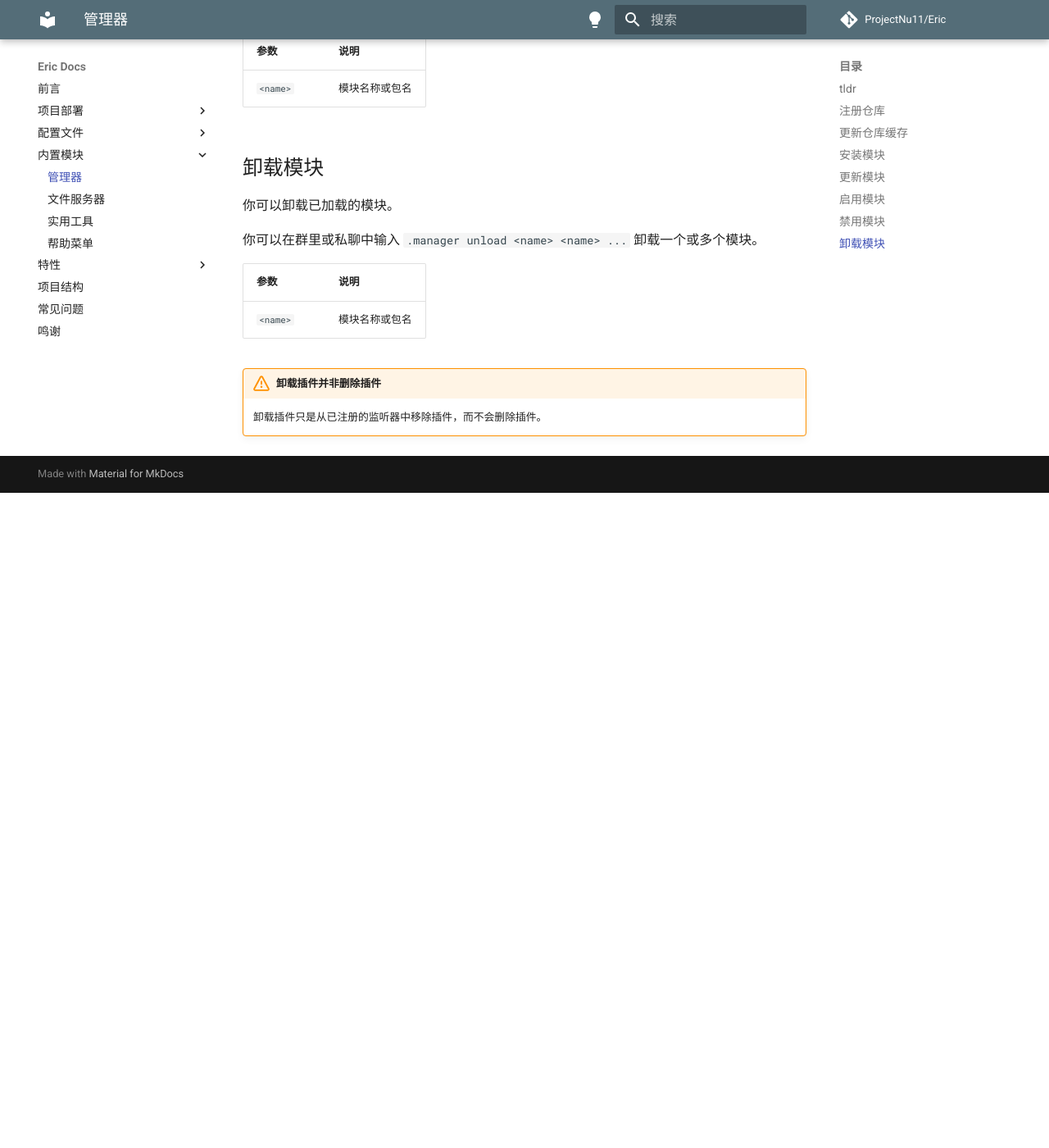
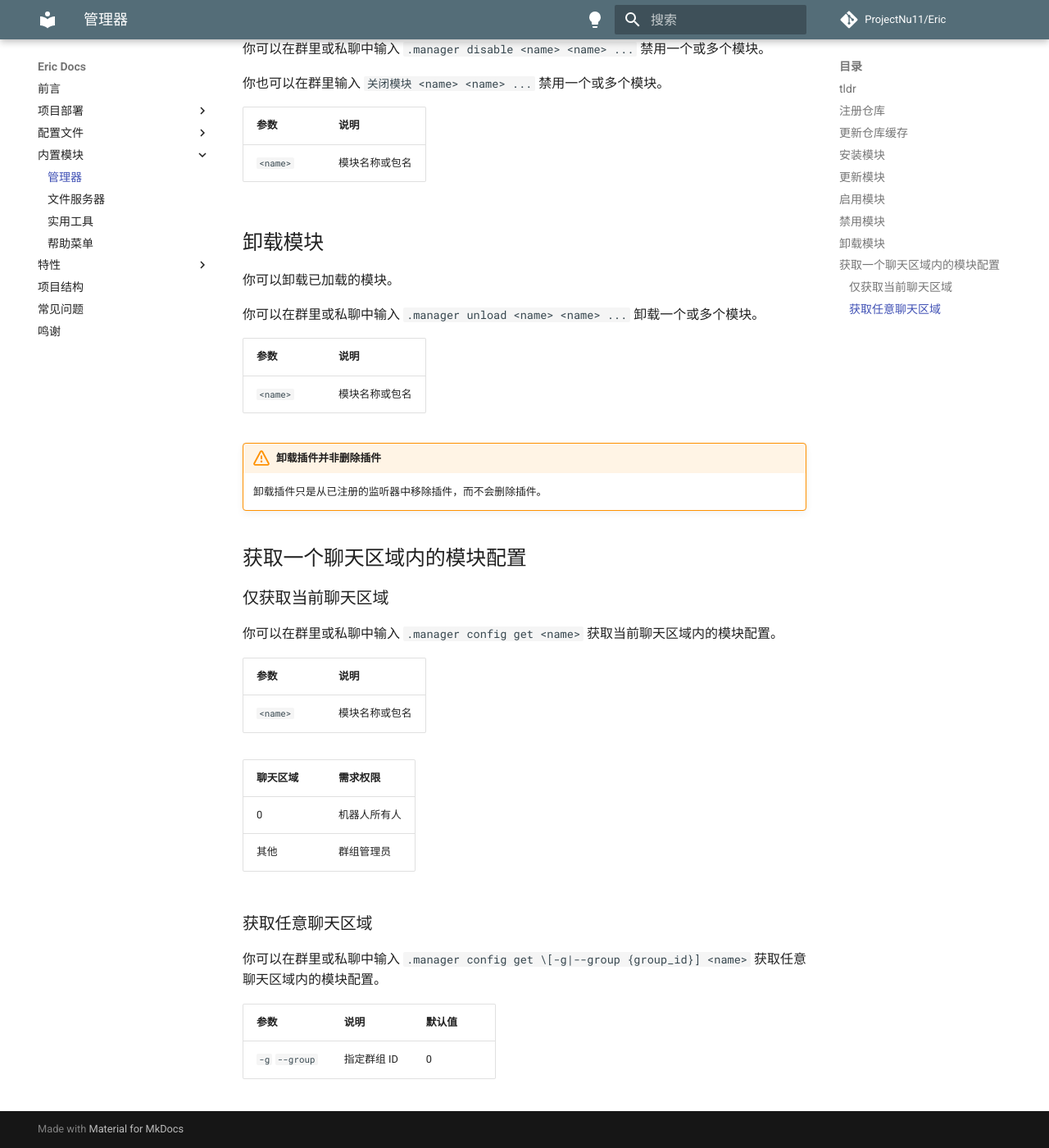
Before and after one commit to ProjectNu11/Eric, an MkDocs documentation site: the page built from docs/module/manager.md, in a window 1280 px wide and 1400 px high, scrolled down 2334 px. Shown: the whole window at 82% size. Built offline with MkDocs 1.6.1 and Material for MkDocs 9.7.7, drawn with Linux system fonts in a browser that asks for light colours; comment, search, counter and statistics services are not loaded; before the commit the page ends 2935 px from its top, so only the background shows below that; some of the changed text lies outside the part shown.

Commit message:
:pencil: Update docs
Signed-off-by: nullqwertyuiop <null@member.fsf.org>

```diff
--- a/docs/module/manager.md
+++ b/docs/module/manager.md
@@ -8,17 +8,19 @@ description: "管理器"
 
 ## tldr
 
-| 命令                                        | 说明                        | 需求最低权限 |
-|:------------------------------------------|:--------------------------|:-------|
-| `.manager register`                       | 注册一个新的 `EricPlugins` 仓库   | 机器人所有人 |
-| `.manager update`                         | 更新已注册的 `EricPlugins` 仓库缓存 | 机器人所有人 |
-| `.manager install [-y] <name> <name> ...` | 安装一个或多个模块                 | 机器人所有人 |
-| `.manager upgrade [-y]`                   | 更新所有模块                    | 机器人所有人 |
-| `.manager enable <name> <name> ...`       | 启用一个或多个模块                 | 群管理员   |
-| `.manager disable <name> <name> ...`      | 禁用一个或多个模块                 | 群管理员   |
-| `.manager unload <name> <name> ...`       | 卸载一个或多个模块                 | 机器人所有人 |
-| `打开模块 <name> <name> ...`                  | 启用一个或多个模块                 | 群管理员   |
-| `关闭模块 <name> <name> ...`                  | 禁用一个或多个模块                 | 群管理员   |
+| 命令                                         | 说明                        | 需求最低权限 |
+|:-------------------------------------------|:--------------------------|:-------|
+| `.manager register`                        | 注册一个新的 `EricPlugins` 仓库   | 机器人所有人 |
+| `.manager update`                          | 更新已注册的 `EricPlugins` 仓库缓存 | 机器人所有人 |
+| `.manager install [-y] <name> <name> ...`  | 安装一个或多个模块                 | 机器人所有人 |
+| `.manager upgrade [-y]`                    | 更新所有模块                    | 机器人所有人 |
+| `.manager enable <name> <name> ...`        | 启用一个或多个模块                 | 群管理员   |
+| `.manager disable <name> <name> ...`       | 禁用一个或多个模块                 | 群管理员   |
+| `.manager unload <name> <name> ...`        | 卸载一个或多个模块                 | 机器人所有人 |
+| `.manager config get <name>`               | 获取一个聊天区域内的模块配置            | 群管理员   |
+| `.manager config set <name> <key> <value>` | 设置一个聊天区域内的模块的配置           | 群管理员   |
+| `打开模块 <name> <name> ...`                   | 启用一个或多个模块                 | 群管理员   |
+| `关闭模块 <name> <name> ...`                   | 禁用一个或多个模块                 | 群管理员   |
 
 ## 注册仓库
 
@@ -98,3 +100,26 @@ description: "管理器"
 !!! warning "卸载插件并非删除插件"
 
     卸载插件只是从已注册的监听器中移除插件，而不会删除插件。
+
+## 获取一个聊天区域内的模块配置
+
+### 仅获取当前聊天区域
+
+你可以在群里或私聊中输入 `.manager config get <name>` 获取当前聊天区域内的模块配置。
+
+| 参数       | 说明      |
+|:---------|:--------|
+| `<name>` | 模块名称或包名 |
+
+| 聊天区域  | 需求权限   |
+|:------|:-------|
+| 0     | 机器人所有人 |
+| 其他    | 群组管理员  |
+
+### 获取任意聊天区域
+
+你可以在群里或私聊中输入 `.manager config get \[-g|--group {group_id}] <name>` 获取任意聊天区域内的模块配置。
+
+| 参数             | 说明      | 默认值 |
+|:---------------|:--------|:----|
+| `-g` `--group` | 指定群组 ID | 0   |
```
Also changed, not shown: docs/feature/console.md (+4 -0 lines).
